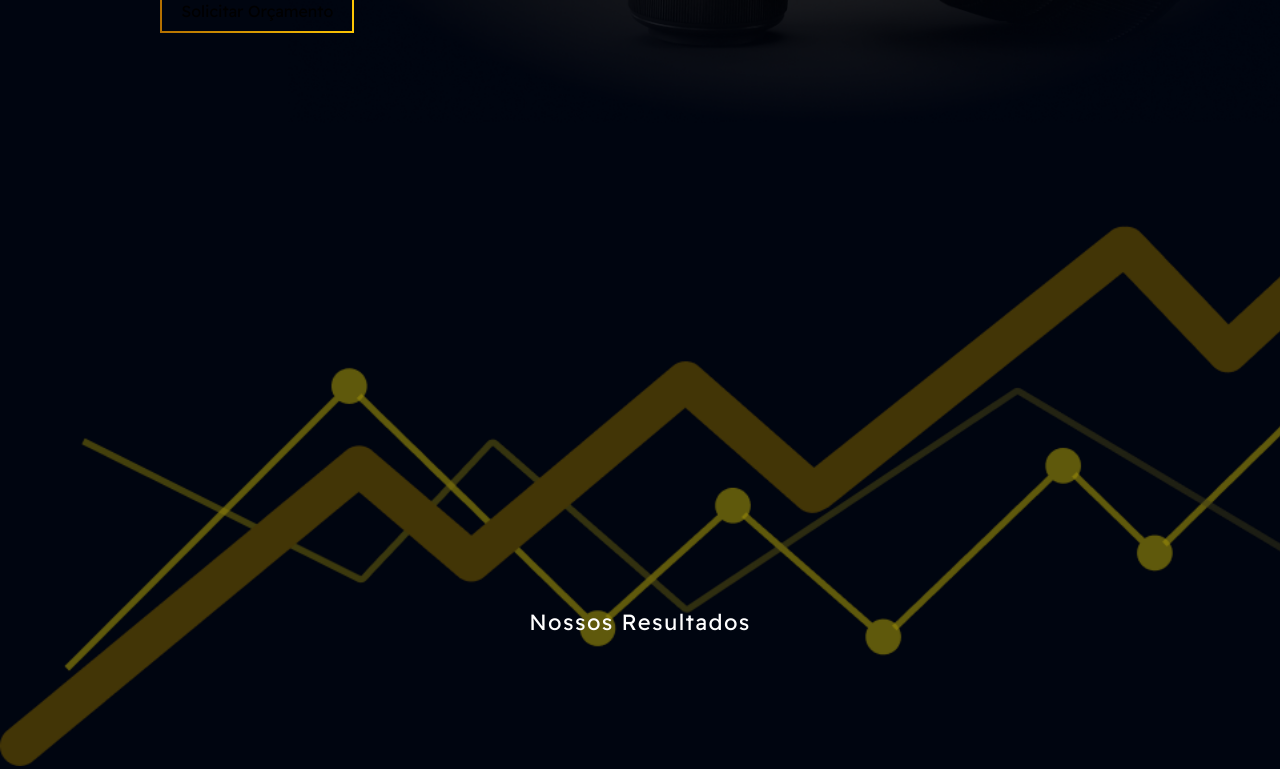
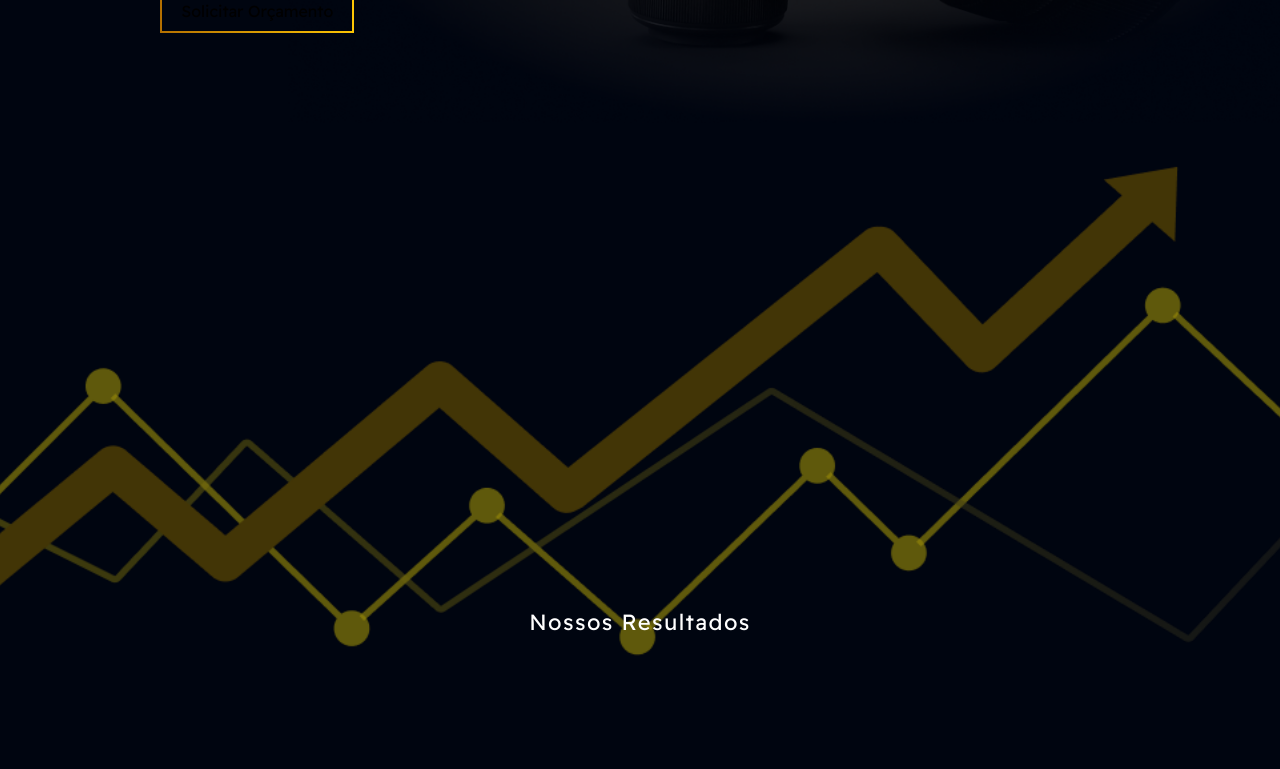
Before and after one commit to Yures1lva/MF_Produtora, a React (Vite) app: page / in a window 1280 px wide. Shown: the part 580-1349 px from the top of the page. Built offline with nearby package versions, Linux system fonts and the light colour scheme.

Commit message:
melhorando alinhamento de imagens para widescreens

```diff
--- a/src/components/results/Results.module.css
+++ b/src/components/results/Results.module.css
@@ -3,8 +3,10 @@
     margin: 0;
     height: 635px;
     width: 100%;
+    max-width: 1770px;
     display: block;
     background-size: cover;
+    background-position: center;
     background-repeat: no-repeat;
 }
 
--- a/src/components/top-content/TopContent.module.css
+++ b/src/components/top-content/TopContent.module.css
@@ -5,6 +5,7 @@
     background-size: cover;
     width: 100%;
     height: 600px;
+    max-width: 2000px;
 }
 
 .imgFundo div{
```
